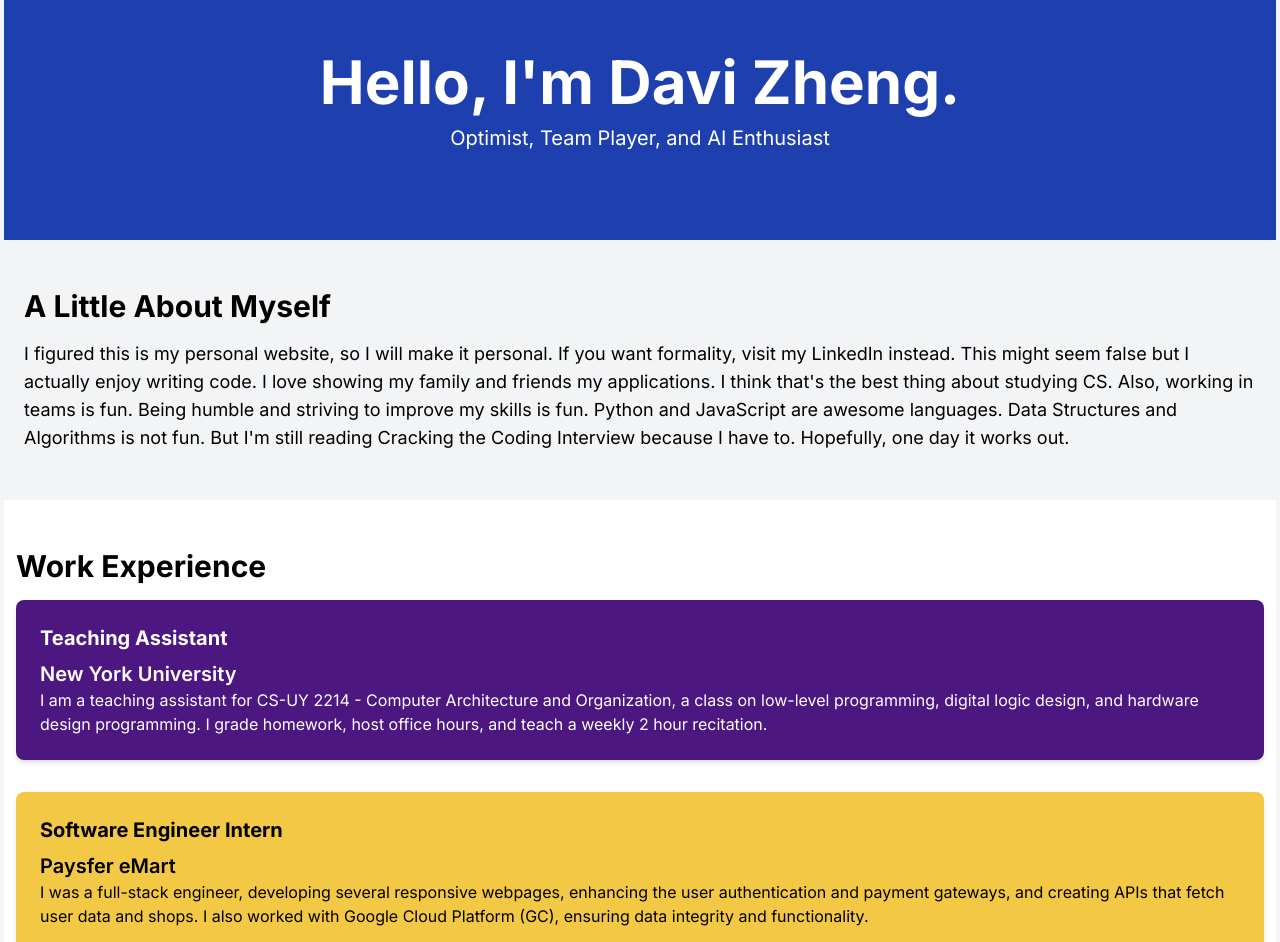
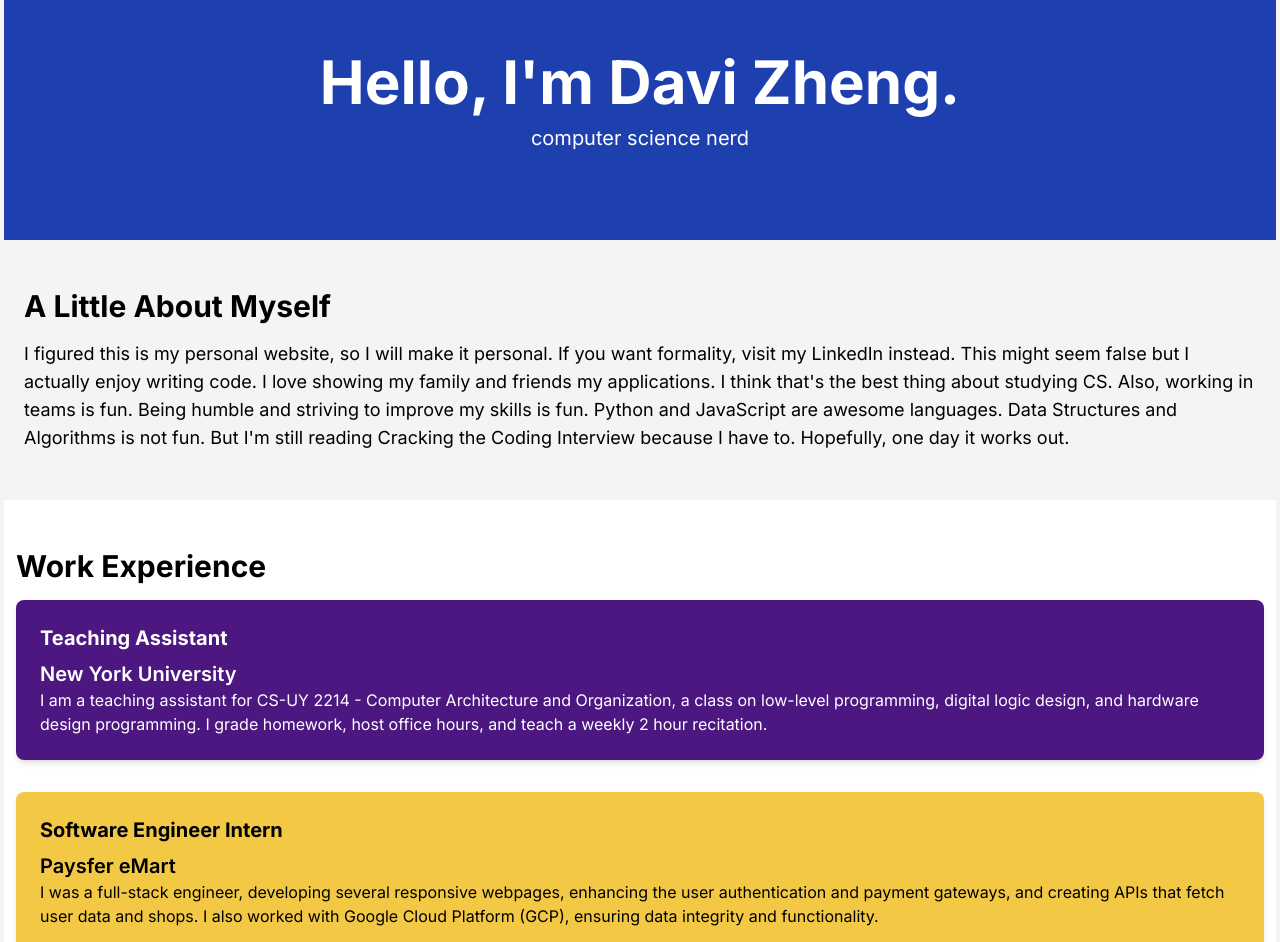
Before and after one commit to DaviZCodes/my-website-bento, a Next.js app: page / in a window 1280 px wide. Shown: the part 40-982 px from the top of the page. Built offline with nearby package versions, Linux system fonts and the light colour scheme.

Commit message:
typo fix

```diff
--- a/src/app/components/Header.tsx
+++ b/src/app/components/Header.tsx
@@ -7,7 +7,7 @@ export default function Header() {
         <h1 className="text-6xl font-bold pt-5 sm:pt-0 pb-3">
           Hello, I&apos;m Davi Zheng.
         </h1>
-        <div className="text-xl">Optimist, Team Player, and AI Enthusiast</div>
+        <div className="text-xl">computer science nerd</div>
       </div>
       <NavBar />
     </header>
--- a/src/app/components/Work.tsx
+++ b/src/app/components/Work.tsx
@@ -41,7 +41,7 @@ export default function Work() {
                 I was a full-stack engineer, developing several responsive
                 webpages, enhancing the user authentication and payment
                 gateways, and creating APIs that fetch user data and shops. I
-                also worked with Google Cloud Platform (GC), ensuring data
+                also worked with Google Cloud Platform (GCP), ensuring data
                 integrity and functionality.
               </p>
             </Link>
```
